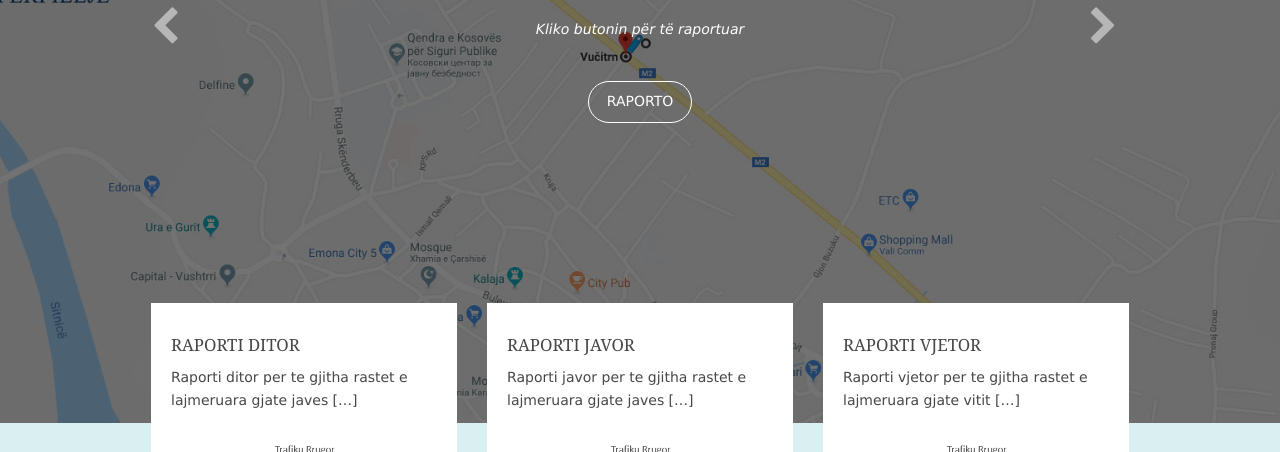
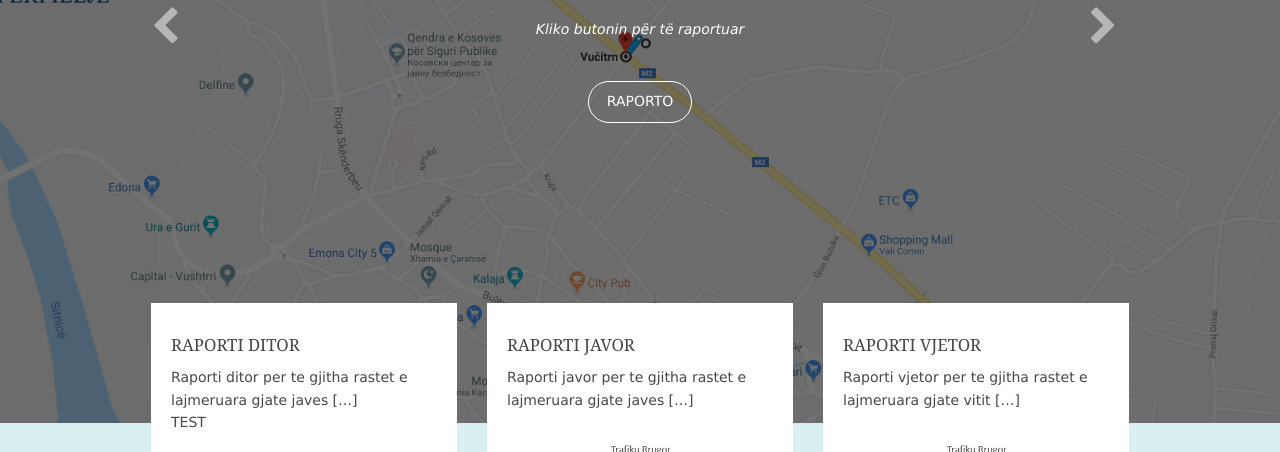
Before and after one commit to hg48882/projektiT4PTrafiku, a plain HTML site: page index.html in a window 1280 px wide. Shown: the part 348-800 px from the top of the page. Drawn offline with Linux system fonts and the light colour scheme.

Commit message:
Update index.html

```diff
--- a/index.html
+++ b/index.html
@@ -90,6 +90,8 @@ Licence URI: http://www.os-templates.com/template-terms
             <article>
               <h3 class="heading">Gjendja në trafik</h3>
               <p>Kliko butonin për të raportuar</p>
+
+
               <footer>
                 <a class="btn inverse" href="pages/basic-grid.html">Raporto</a>
               </footer>
@@ -134,6 +136,7 @@ Licence URI: http://www.os-templates.com/template-terms
               <div>
                 <h6 class="heading">Raporti ditor</h6>
                 <p>Raporti ditor per te gjitha rastet e lajmeruara gjate javes [&hellip;] </p>
+                <p>TEST</p<>
               </div>
               <img src="images/demo/gallery/02.png" alt="raporti ditor">
               <footer>
```
